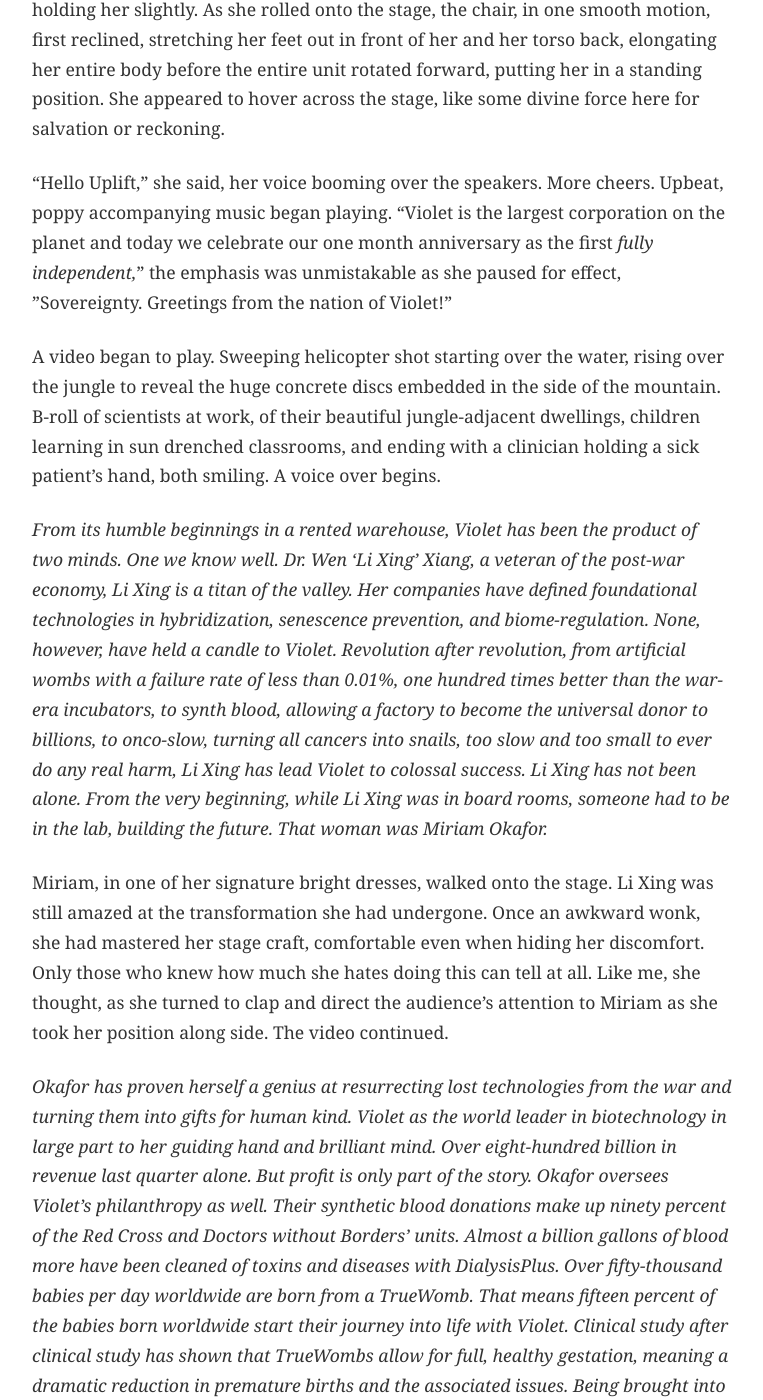
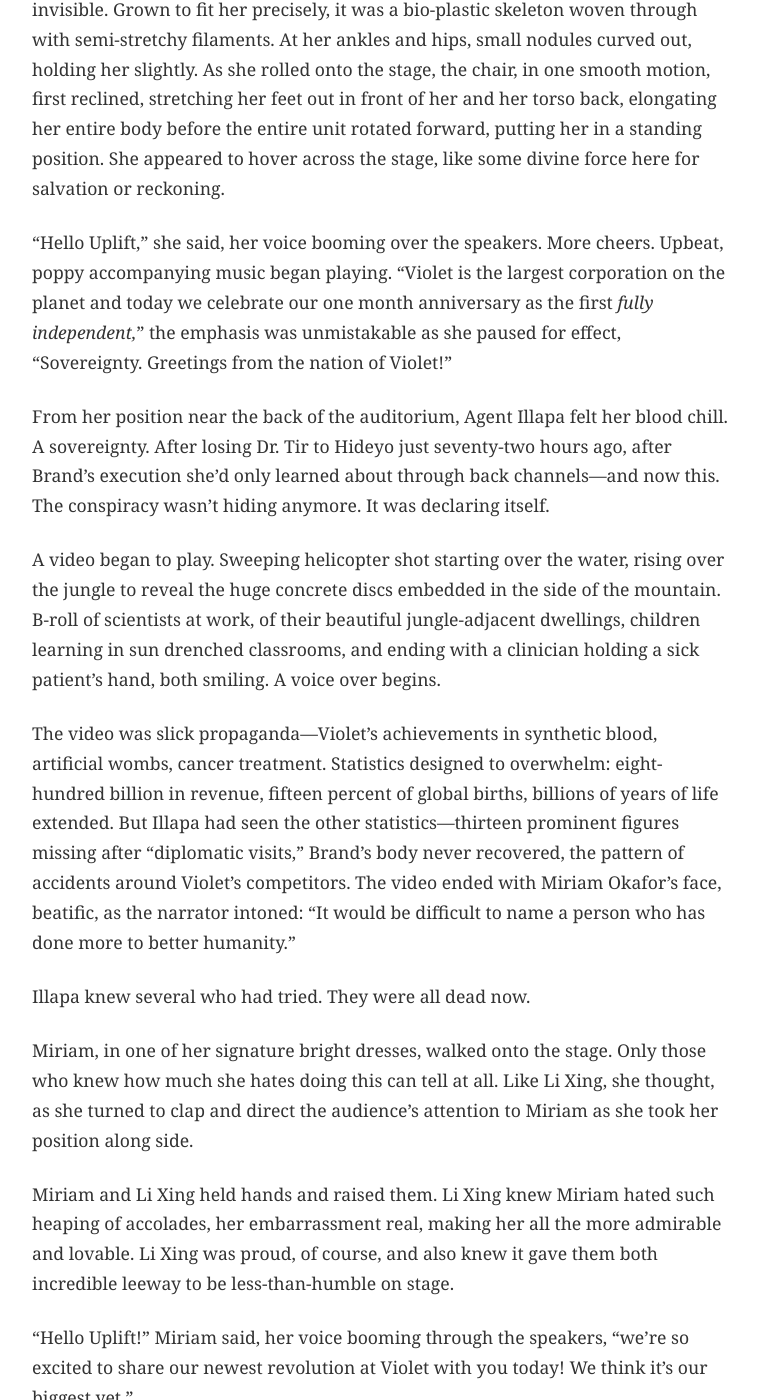
Before and after one commit to kmunki/kmunki.github.io, a Jekyll site: the page built from _fiction/violet/039-chapter-21.md, in a window 1280 px wide and 1400 px high, scrolled down 832 px. Shown: the whole window, without its empty margins (258-1021 px from the left). Built offline with Jekyll 4.4.1, drawn with Linux system fonts in a browser that asks for light colours; some of the changed text lies outside the part shown.

Commit message:
Polish Ch 21: Ground scene, add witness, strengthen stakes
🤖 Generated with [Claude Code](https://claude.com/claude-code)

Co-Authored-By: Claude <noreply@anthropic.com>

```diff
--- a/_fiction/violet/039-chapter-21.md
+++ b/_fiction/violet/039-chapter-21.md
@@ -7,7 +7,7 @@ permalink: /fiction/violet/chapter-21/
 act: 2
 date: November 02, 2025
 ---
-The crowd in Tanganyinka Auditorium had gone silent. All that could be heard were the sounds of expectant people: a chair creaked, a stifled cough, whispered words, the live-venue equivalent of vinyl record pops and hisses.
+Three days after the palace attack that had sent shockwaves through Korea, the crowd in Nairobi's Tanganyika Auditorium had gone silent. All that could be heard were the sounds of expectant people: a chair creaked, a stifled cough, whispered words, the live-venue equivalent of vinyl record pops and hisses—the held breath before history pivots.
 
 Music rose. The lights on the stage increased and Li Xing rolled out to the roars of the audience; the sound was intoxicating, vivifying.
 
@@ -15,15 +15,17 @@ Out of the corner of her eye she could see herself, a story and a half tall on t
 
 She wore a cape-shoulder jacket over a suit that impressed at any distance, becoming more astonishing the closer one got. Her wheelchair seat was almost invisible. Grown to fit her precisely, it was a bio-plastic skeleton woven through with semi-stretchy filaments. At her ankles and hips, small nodules curved out, holding her slightly. As she rolled onto the stage, the chair, in one smooth motion, first reclined, stretching her feet out in front of her and her torso back, elongating her entire body before the entire unit rotated forward, putting her in a standing position. She appeared to hover across the stage, like some divine force here for salvation or reckoning.
 
-“Hello Uplift,” she said, her voice booming over the speakers. More cheers. Upbeat, poppy accompanying music began playing. “Violet is the largest corporation on the planet and today we celebrate our one month anniversary as the first *fully independent,*” the emphasis was unmistakable as she paused for effect, ”Sovereignty. Greetings from the nation of Violet!”
+"Hello Uplift," she said, her voice booming over the speakers. More cheers. Upbeat, poppy accompanying music began playing. "Violet is the largest corporation on the planet and today we celebrate our one month anniversary as the first *fully independent,*" the emphasis was unmistakable as she paused for effect, "Sovereignty. Greetings from the nation of Violet!"
+
+From her position near the back of the auditorium, Agent Illapa felt her blood chill. A sovereignty. After losing Dr. Tir to Hideyo just seventy-two hours ago, after Brand's execution she'd only learned about through back channels—and now this. The conspiracy wasn't hiding anymore. It was declaring itself.
 
 A video began to play. Sweeping helicopter shot starting over the water, rising over the jungle to reveal the huge concrete discs embedded in the side of the mountain. B-roll of scientists at work, of their beautiful jungle-adjacent dwellings, children learning in sun drenched classrooms, and ending with a clinician holding a sick patient’s hand, both smiling. A voice over begins.
 
-*From its humble beginnings in a rented warehouse, Violet has been the product of two minds. One we know well. Dr. Wen ‘Li Xing’ Xiang, a veteran of the post-war economy, Li Xing is a titan of the valley. Her companies have defined foundational technologies in hybridization, senescence prevention, and biome-regulation. None, however, have held a candle to Violet. Revolution after revolution, from artificial wombs with a failure rate of less than 0.01%, one hundred times better than the war-era incubators, to synth blood, allowing a factory to become the universal donor to billions, to onco-slow, turning all cancers into snails, too slow and too small to ever do any real harm, Li Xing has lead Violet to colossal success. Li Xing has not been alone. From the very beginning, while Li Xing was in board rooms, someone had to be in the lab, building the future. That woman was Miriam Okafor.*
+The video was slick propaganda—Violet's achievements in synthetic blood, artificial wombs, cancer treatment. Statistics designed to overwhelm: eight-hundred billion in revenue, fifteen percent of global births, billions of years of life extended. But Illapa had seen the other statistics—thirteen prominent figures missing after "diplomatic visits," Brand's body never recovered, the pattern of accidents around Violet's competitors. The video ended with Miriam Okafor's face, beatific, as the narrator intoned: "It would be difficult to name a person who has done more to better humanity."
 
-Miriam, in one of her signature bright dresses, walked onto the stage. Li Xing was still amazed at the transformation she had undergone. Once an awkward wonk, she had mastered her stage craft, comfortable even when hiding her discomfort. Only those who knew how much she hates doing this can tell at all. Like me, she thought, as she turned to clap and direct the audience’s attention to Miriam as she took her position along side. The video continued.
+Illapa knew several who had tried. They were all dead now.
 
-*Okafor has proven herself a genius at resurrecting lost technologies from the war and turning them into gifts for human kind. Violet as the world leader in biotechnology in large part to her guiding hand and brilliant mind. Over eight-hundred billion in revenue last quarter alone. But profit is only part of the story. Okafor oversees Violet’s philanthropy as well. Their synthetic blood donations make up ninety percent of the Red Cross and Doctors without Borders' units. Almost a billion gallons of blood more have been cleaned of toxins and diseases with DialysisPlus. Over fifty-thousand babies per day worldwide are born from a TrueWomb. That means fifteen percent of the babies born worldwide start their journey into life with Violet. Clinical study after clinical study has shown that TrueWombs allow for full, healthy gestation, meaning a dramatic reduction in premature births and the associated issues. Being brought into the world isn’t enough, so Violet donates billions to fund schools, housing, and rearing for children around the world. Under Okafor’s guidance, Violet has saved countless lives, adding billions of years of life globally while creating countless more new ones. It would be difficult to name a person who has done more to better humanity.*
+Miriam, in one of her signature bright dresses, walked onto the stage. Only those who knew how much she hates doing this can tell at all. Like Li Xing, she thought, as she turned to clap and direct the audience's attention to Miriam as she took her position along side.
 
 Miriam and Li Xing held hands and raised them. Li Xing knew Miriam hated such heaping of accolades, her embarrassment real, making her all the more admirable and lovable. Li Xing was proud, of course, and also knew it gave them both incredible leeway to be less-than-humble on stage.
 
@@ -37,9 +39,11 @@ Miriam continued, “We have dozens of new ways we think we can help make the wo
 
 Li Xing paused to look out at the confusion in the audience, relishing it. Everyone here wants her to promise them a dream. A product that will change their life, again. But it's never the thing, it's always the idea. Once I have this in my life, then I'll be happy. I'll be content. She was bursting with delight.
 
-"Which is why we are excited," Li Xing continued, "to announce the opening of Violet Citizenship applications."
+"Which is why we are excited," Li Xing continued, "to announce the opening of Violet Citizenship applications. We've already pre-selected certain candidates—leaders, innovators, those whose talents could help build tomorrow. They'll receive personal invitations to visit our facilities, to see firsthand what citizenship could mean."
 
 Gasps, whoops, shrieks, and claps ripple through the audience.
+
+Illapa's mind raced. Pre-selected candidates. Personal invitations. Brand had died trying to steal something he'd called "the List." Now she understood—it wasn't a kill list. It was a recruitment list. Or was it both?
 
 “We’re looking to build a nation of the best and brightest. Unlike nations of the past, either founded by accidents of history or on principles of governance or justice, Violet wishes to do more than merely *exist*. Citizenship with Violet is not merely a job, it is a calling. We believe that at Violet, we should earn *your* citizenship.
 
@@ -49,4 +53,8 @@ Our rights are different from other nations. You have a right to live without fe
 
 The crowd is silent. Mystified. Miriam and Li Xing bow and walk off stage together.
 
-Turning behind the curtain and returning to the green room, Li Xing paused and waited, listening. For an instant longer, the audience remained quiet, stunned; then murmurs turned to chatter turned to exclamations and frantic activity. There was nothing like it, no sound in the world like the sound of history’s trajectory being changed.
+Turning behind the curtain and returning to the green room, Li Xing paused and waited, listening. For an instant longer, the audience remained quiet, stunned; then murmurs turned to chatter turned to exclamations and frantic activity. There was nothing like it, no sound in the world like the sound of history's trajectory being changed.
+
+In the auditorium, Illapa remained seated as delegates rushed for exits, pulling out phones, shouting for assistants. She knew what came next—the scramble for advantage, the desperate negotiations, the disappeared diplomats. Violet had just declared war on the old world. Most of these people thought they were witnessing progress.
+
+They were witnessing an invasion.
```
